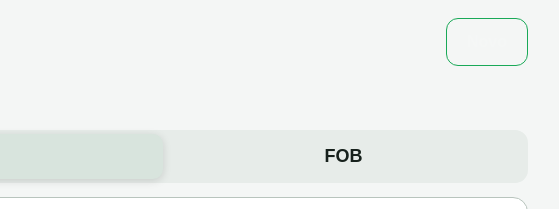
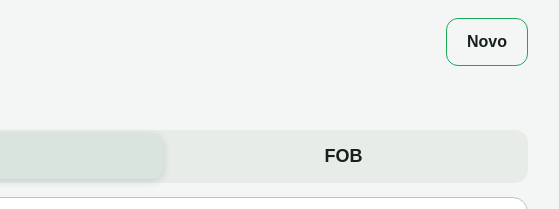
Before and after one commit to ValoreAgro/Valore-Calculadora, a plain HTML site: page index.html in a window 1280 px wide. Shown: the top 209 px of the page, 477-1036 px from the left. Drawn offline with Linux system fonts and the light colour scheme.

Commit message:
Add files via upload

```diff
--- a/index.html
+++ b/index.html
@@ -19,7 +19,7 @@ main{max-width:760px;margin:auto;padding:18px 15px 35px}.brand{font-size:29px;fo
 .switch{display:grid;grid-template-columns:1fr 1fr;background:var(--panel2);padding:4px;border-radius:13px;margin:20px 0 14px}.switch button{border:0;background:transparent;color:var(--text);padding:12px;border-radius:10px;font-weight:900;font-size:18px;cursor:pointer}.switch .active{background:var(--active);color:#ffffff;box-shadow:0 2px 8px #0008}
 .card{background:var(--panel);border:1px solid var(--border);border-radius:15px;padding:15px;margin-top:12px}.title{font-size:15px;font-weight:800;margin-bottom:12px}
 .grid{display:grid;grid-template-columns:1fr 1fr;gap:11px}.field label{display:block;font-size:12px;font-weight:700;margin:0 0 5px}.field input{width:100%;height:46px;border:1px solid var(--border);border-radius:11px;padding:8px 10px;font-size:16px;background:var(--input);color:var(--text)}
-.actions{display:flex;gap:10px;margin-top:14px}.actions button{height:48px;border-radius:11px;border:1px solid var(--border);background:var(--buttonBg,#fff);color:var(--buttonFg,#111);font-weight:800;padding:0 16px}.actions .calc{flex:1;background:var(--accent);color:#fff;border-color:var(--accent)}
+.top-novo{height:48px;padding:0 20px;border-radius:12px;border:1px solid var(--accent);background:transparent;color:var(--text);font-weight:800;font-size:16px;cursor:pointer}.actions{display:flex;gap:10px;margin-top:14px}.actions button{height:48px;border-radius:11px;border:1px solid var(--border);background:var(--buttonBg,#fff);color:var(--buttonFg,#111);font-weight:800;padding:0 16px}.actions .calc{flex:1;background:var(--accent);color:#fff;border-color:var(--accent)}
 .mainresult{margin-top:15px;border-radius:16px;padding:17px;text-align:center;border:2px solid var(--border);background:var(--result)}.mainresult.pos{background:#0b2417;border-color:#20c46a}.mainresult.neg{background:#2a1010;border-color:#df5b5b}.mainresult.zero{background:var(--result)}
 .label{font-size:11px;font-weight:900;letter-spacing:.12em}.value{font-size:31px;font-weight:900;margin-top:5px;overflow-wrap:anywhere}
 .results{display:grid;grid-template-columns:1fr 1fr;gap:9px;margin-top:10px}.r{background:var(--panel);border:1px solid var(--border);border-radius:11px;padding:11px}.r span{display:block;color:var(--muted);font-size:11px;margin-bottom:4px}.r strong{font-size:15px}
@@ -35,7 +35,7 @@ main{max-width:760px;margin:auto;padding:18px 15px 35px}.brand{font-size:29px;fo
 </head>
 <body>
 <main>
-  <div style="display:flex;justify-content:space-between;align-items:flex-start;gap:12px"><div><img src="logo-valore.png" class="brand-logo" alt="Valore Agro"><div class="sub">Calculadora Financeira</div></div><button id="topNovo" type="button" style="height:48px;padding:0 20px;border-radius:12px;border:1px solid #19a957;background:transparent;color:#f5f7f6;font-weight:800;font-size:16px">Novo</button></div>
+  <div style="display:flex;justify-content:space-between;align-items:flex-start;gap:12px"><div><img src="logo-valore.png" class="brand-logo" alt="Valore Agro"><div class="sub">Calculadora Financeira</div></div><button id="topNovo" class="top-novo" type="button">Novo</button></div>
   <div class="switch"><button id="cif" class="active">CIF</button><button id="fob">FOB</button></div>
 
   <form id="form">
```
